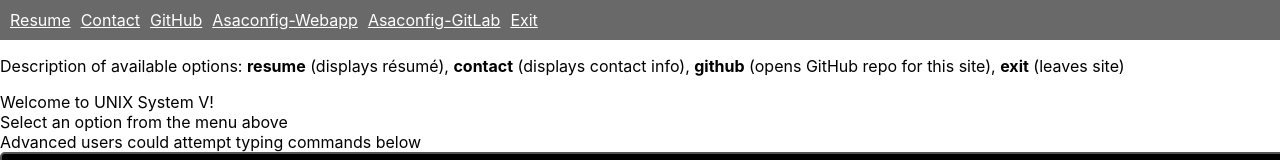
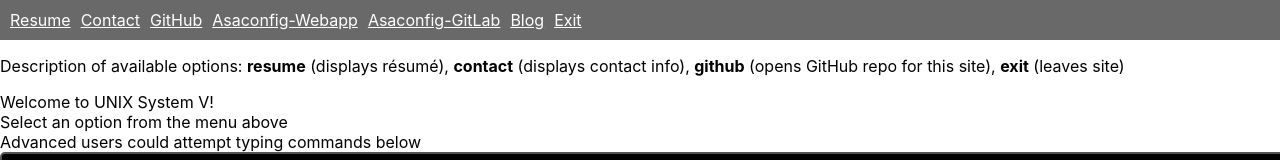
Before and after one commit to jdk3410/resume, a React (Create React App) app: page / in a window 1280 px wide. Shown: the top 160 px of the page. Built offline with nearby package versions, Linux system fonts and the light colour scheme.

Commit message:
added link to blog

```diff
--- a/src/Terminal.js
+++ b/src/Terminal.js
@@ -37,6 +37,8 @@ const Terminal = () => {
             window.location.href = 'https://asaconfig-webapp.jdk3410.com/';
         } else if (command === 'asaconfig-gitlab') {
             window.location.href = 'https://gitlab.com/personal8152828/asaconfig-webapp';
+        } else if (command === 'blog') {
+            window.location.href = 'https://blog.jdk3410.com/';
         } else if (command === 'exit') {
             commandOutput = 'Crashing this plane... With no survivors!!!';
         } else {
@@ -75,6 +77,7 @@ const Terminal = () => {
                 <a href="/github" data-command="github" onClick={handleLinkClick} style={{color: '#FFFFFF', marginRight: '10px'}}>GitHub</a>
                 <a href="/asaconfig-webapp" data-command="asaconfig-webapp" onClick={handleLinkClick} style={{color: '#FFFFFF', marginRight: '10px'}}>Asaconfig-Webapp</a>
                 <a href="/asaconfig-gitlab" data-command="asaconfig-gitlab" onClick={handleLinkClick} style={{color: '#FFFFFF', marginRight: '10px'}}>Asaconfig-GitLab</a>
+                <a href="/blog" data-command="blog" onClick={handleLinkClick} style={{color: '#FFFFFF', marginRight: '10px'}}>Blog</a>
                 <a href="/exit" data-command="exit" onClick={handleLinkClick} style={{color: '#FFFFFF', marginRight: '10px'}}>Exit</a>
             </nav>
             <p style={{color: '#000000'}}>Description of available options: <strong>resume</strong> (displays résumé), <strong>contact</strong> (displays contact info), <strong>github</strong> (opens GitHub repo for this site), <strong>exit</strong> (leaves site)</p>
```
